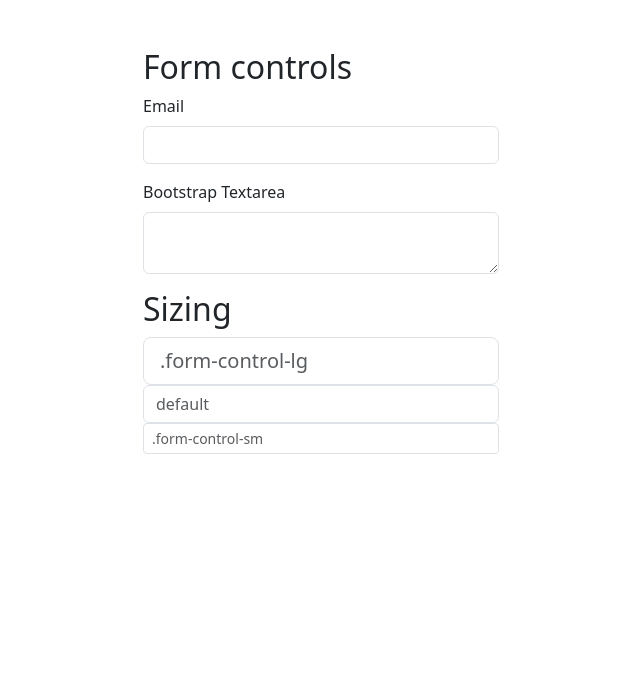
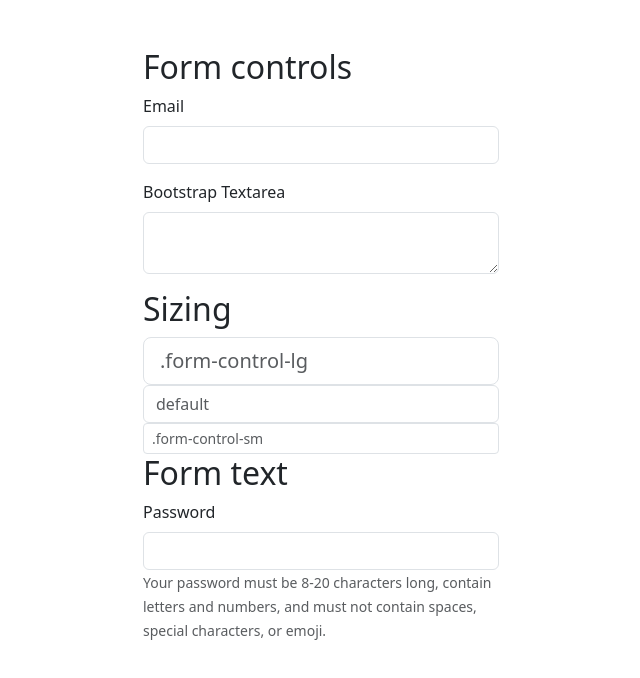
Before and after one commit to johan8863/bootstrap_training, a website: page 4_forms/2_form_control/index.html in a window 1280 px wide. Shown: the whole page, without its empty margins (319-959 px from the left). Drawn offline with nearby package versions, Linux system fonts and the light colour scheme.

Commit message:
form text

```diff
--- a/4_forms/2_form_control/index.html
+++ b/4_forms/2_form_control/index.html
@@ -35,6 +35,18 @@
         <input type="text" class="form-control" placeholder="default">
         <input type="text" class="form-control form-control-sm" placeholder=".form-control-sm">
       </div>
+      <div class="col-sm-6 col-md-6 col-lg-4 mx-auto">
+        <h2>Form text</h2>
+        <label for="password" class="form-label">Password</label>
+        <input
+          type="password"
+          name="password"
+          id="password"
+          class="form-control">
+        <div>
+          <span class="form-text">Your password must be 8-20 characters long, contain letters and numbers, and must not contain spaces, special characters, or emoji.</span>
+        </div>
+      </div>
     </div>
   </div>
   <script src="../../node_modules/bootstrap/dist/js/bootstrap.bundle.min.js"></script>
```
